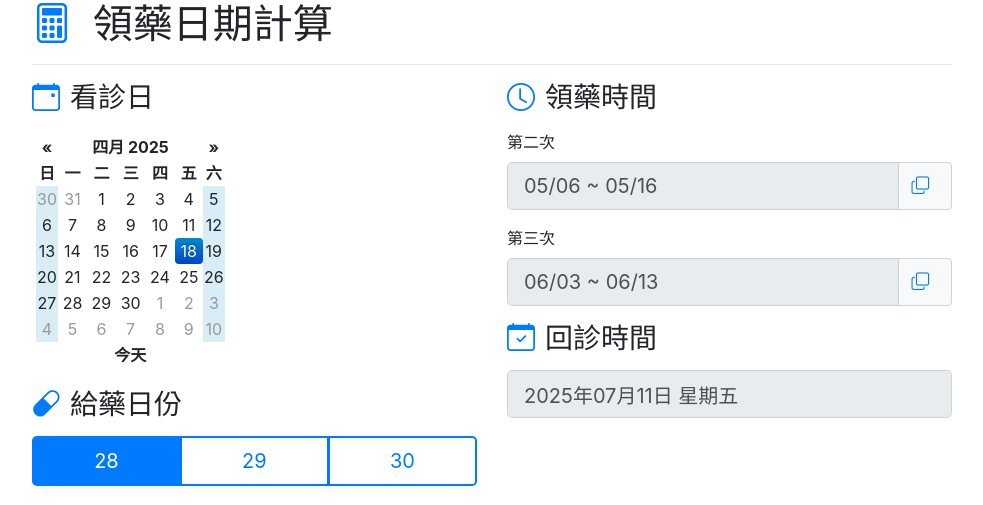
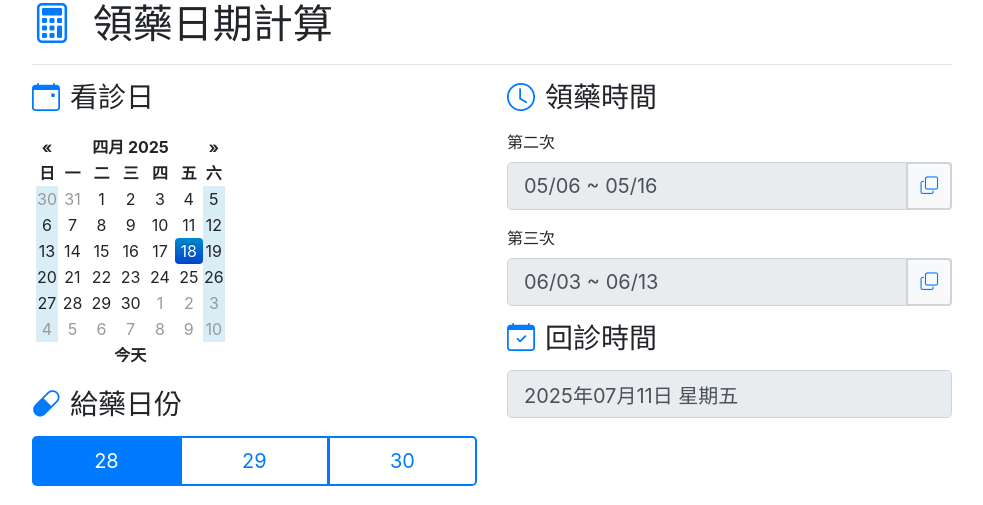
Before and after one commit to Enotera/rx-calc, a Flask app: page / in a window 1280 px wide. Shown: the part 80-585 px from the top of the page, without its empty margins (148-1131 px from the left). Run offline with Flask 3, Linux system fonts and the light colour scheme; some libraries are stand-ins or nearby versions.

Commit message:
MASTER-123 [Copy Button Enhancement] Improve copy button styles and functionality
Updated styles and functionality for the copy button to enhance user experience.

- Increased border thickness for better visibility.
- Added padding for a more comfortable click area.
- Improved button state handling with success indication.
- Potential issue: Ensure compatibility with various browsers for clipboard functionality.

```diff
--- a/static/css/custom.css
+++ b/static/css/custom.css
@@ -163,26 +163,42 @@ h3 {
     color: #28a745 !important;
 }
 
+/* 複製按鈕樣式 */
 .copy-btn {
     background-color: #f8f9fa;
-    border: 1px solid #ced4da;
+    border: 2px solid #ced4da;
     border-radius: 0 0.25rem 0.25rem 0;
     color: #6c757d;
     cursor: pointer;
     transition: all 0.2s ease-in-out;
+    padding: 0.375rem 0.75rem;
 }
 
 .copy-btn:hover {
     background-color: #e9ecef;
-    color: #495057;
-    transform: translateY(-2px);
-    box-shadow: 0 2px 5px rgba(0,0,0,0.1);
+    color: #007bff;
+    border-color: #007bff;
+}
+
+.copy-btn:active, .copy-btn:focus {
+    background-color: #007bff;
+    color: white;
+    border-color: #007bff;
+    box-shadow: 0 0 0 0.2rem rgba(0, 123, 255, 0.25);
 }
 
 .copy-btn i {
     font-size: 1.1rem;
+    margin-right: 0;
 }
 
 .copy-success {
     color: #28a745 !important;
 }
+
+/* 當按鈕處於成功狀態時 */
+.copy-btn.success-state {
+    background-color: #28a745;
+    border-color: #28a745;
+    color: white;
+}
--- a/static/js/main.js
+++ b/static/js/main.js
@@ -21,14 +21,14 @@ $(document).ready(function () {
 
     // 複製按鈕事件處理
     $('#copyResult1Btn').on('click', function () {
-        copyToClipboard($('#Result1ROC').val(), $(this).find('i'));
+        copyToClipboard($('#Result1ROC').val(), $(this));
     });
 
     $('#copyResult2Btn').on('click', function () {
-        copyToClipboard($('#Result2ROC').val(), $(this).find('i'));
+        copyToClipboard($('#Result2ROC').val(), $(this));
     });
 
-    function copyToClipboard(text, icon) {
+    function copyToClipboard(text, button) {
         if (!text) return;
 
         // 建立一個臨時的textarea元素
@@ -37,27 +37,31 @@ $(document).ready(function () {
         document.body.appendChild(textarea);
         textarea.select();
 
+        const icon = button.find('i');
+
         try {
             // 執行複製命令
             document.execCommand('copy');
 
-            // 變更圖標為成功圖標
-            icon.removeClass('bi-copy').addClass('bi-check-lg copy-success');
+            // 變更按鈕和圖標樣式
+            button.addClass('success-state');
+            icon.removeClass('bi-copy').addClass('bi-check-lg');
 
             // 顯示提示
-            icon.parent().tooltip('dispose').attr('title', '已複製: ' + text).tooltip({
+            button.tooltip('dispose').attr('title', '已複製: ' + text).tooltip({
                 trigger: 'manual',
                 placement: 'top'
             }).tooltip('show');
 
-            // 2秒後恢復原始圖標
+            // 2秒後恢復原始樣式
             setTimeout(function () {
-                icon.parent().tooltip('hide');
-                icon.removeClass('bi-check-lg copy-success').addClass('bi-copy');
-                icon.parent().attr('title', '複製民國年月日').tooltip('dispose');
+                button.tooltip('hide');
+                button.removeClass('success-state');
+                icon.removeClass('bi-check-lg').addClass('bi-copy');
+                button.attr('title', '複製民國年月日').tooltip('dispose');
 
                 // 重新初始化tooltip
-                icon.parent().tooltip({
+                button.tooltip({
                     trigger: 'hover',
                     placement: 'top'
                 });
@@ -67,14 +71,14 @@ $(document).ready(function () {
             console.error('複製失敗:', err);
 
             // 顯示錯誤提示
-            icon.parent().tooltip('dispose').attr('title', '複製失敗').tooltip({
+            button.tooltip('dispose').attr('title', '複製失敗').tooltip({
                 trigger: 'manual',
                 placement: 'top'
             }).tooltip('show');
 
             setTimeout(function () {
-                icon.parent().tooltip('hide');
-                icon.parent().attr('title', '複製民國年月日').tooltip({
+                button.tooltip('hide');
+                button.attr('title', '複製民國年月日').tooltip({
                     trigger: 'hover',
                     placement: 'top'
                 });
```
